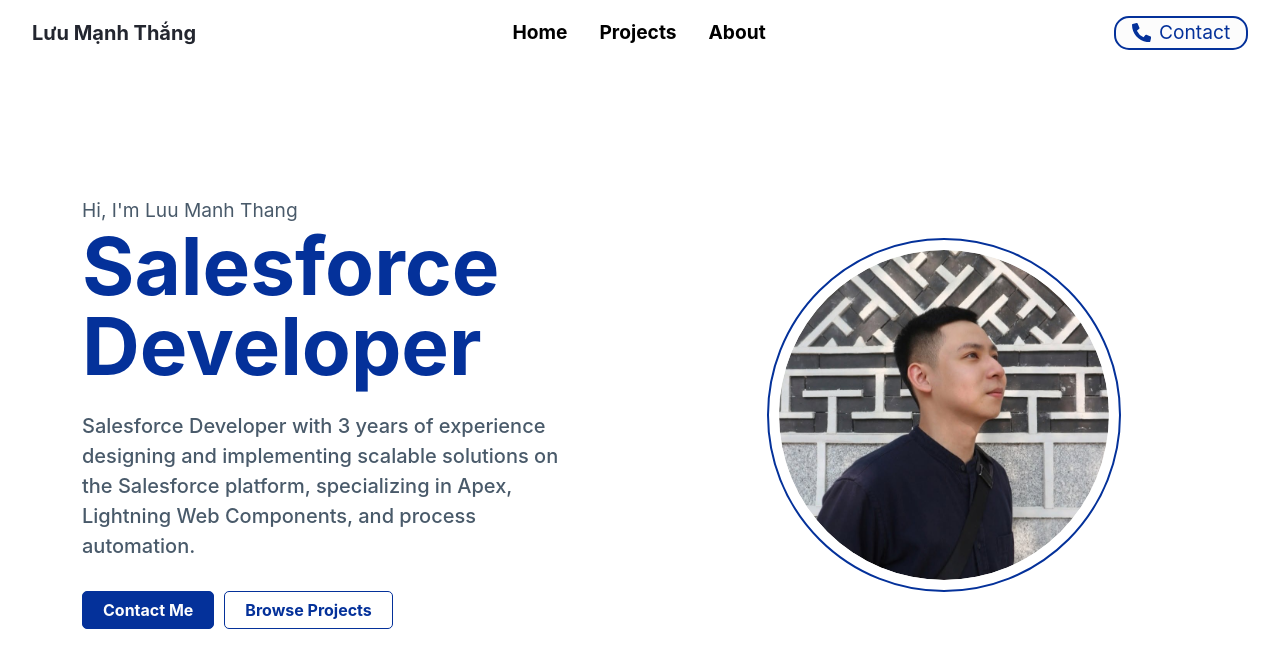
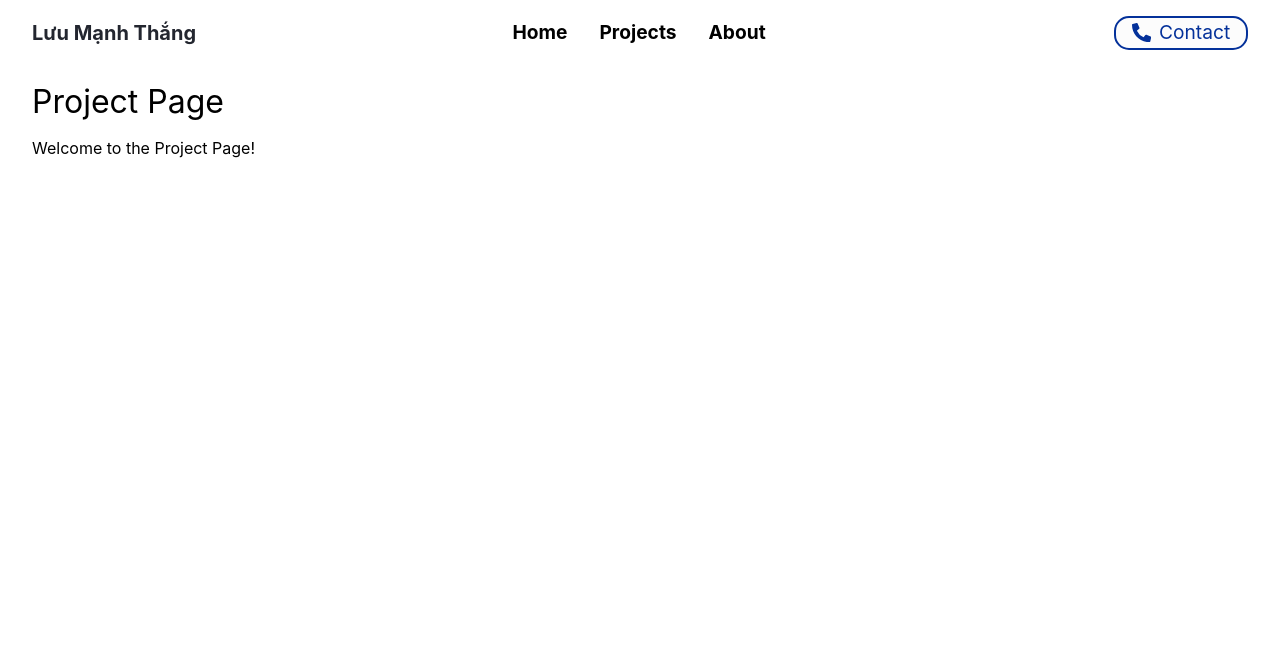
Before and after one commit to ThangLuu0110/My-Portfolio, a React (Create React App) app: page /projects in a window 1280 px wide. Shown: the top 668 px of the page. Built offline with nearby package versions, Linux system fonts and the light colour scheme.

Commit message:
update(my-portfolio)/update routing files

```diff
--- a/src/Layouts/Body/body.js
+++ b/src/Layouts/Body/body.js
@@ -1,10 +1,19 @@
 import React from "react";
-import HeroSection from "../../Components/HeroSection";
+import { Routes, Route } from "react-router-dom";
+import HomePage from "../../Pages/homePage";
+import ProjectPage from "../../Pages/projectPage";
+import AboutPage from "../../Pages/aboutPage";
+import ContactPage from "../../Pages/contactPage";
 
 const Body = () => {
     return (
         <main className="body_container">
-            <HeroSection/>
+            <Routes>
+                <Route path="/" element={<HomePage/>} />
+                <Route path="/projects" element={<ProjectPage/>} />
+                <Route path="/about" element={<AboutPage/>} />
+                <Route path="/contact" element={<ContactPage/>} />
+            </Routes>
         </main>
     );
 }
--- /dev/null
+++ b/src/Pages/aboutPage.js
@@ -0,0 +1,12 @@
+import React from "react";
+
+const AboutPage = () => {
+    return (
+        <div>
+            <h1>About Page</h1>
+            <p>Welcome to the About Page!</p>
+        </div>
+    )
+}
+
+export default AboutPage;
--- /dev/null
+++ b/src/Pages/contactPage.js
@@ -0,0 +1,12 @@
+import React from "react";
+
+const ContactPage = () => {
+    return (
+        <div>
+            <h1>Contact Page</h1>
+            <p>Welcome to the Contact Page!</p>
+        </div>
+    )
+}
+
+export default ContactPage;
--- /dev/null
+++ b/src/Pages/homePage.js
@@ -0,0 +1,12 @@
+import React from 'react';
+import HeroSection from '../Components/HeroSection';
+
+const HomePage = () => {
+    return (
+        <div>
+            <HeroSection />
+        </div>
+    );
+}
+
+export default HomePage;
--- /dev/null
+++ b/src/Pages/projectPage.js
@@ -0,0 +1,12 @@
+import React from "react";
+
+const ProjectPage = () => {
+    return (
+        <div>
+            <h1>Project Page</h1>
+            <p>Welcome to the Project Page!</p>
+        </div>
+    )
+}
+
+export default ProjectPage;
```
